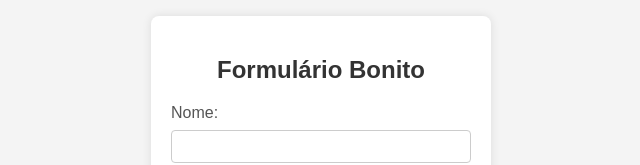
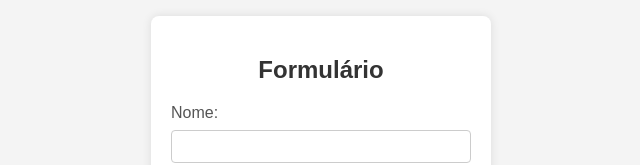
Before and after one commit to raphaelcastelar/projeto_Agendamento, a plain HTML site: page index.html in a window 1280 px wide. Shown: the part 192-357 px from the top of the page, without its empty margins (319-959 px from the left). Drawn offline with Linux system fonts and the light colour scheme.

Commit message:
Update index.html

```diff
--- a/index.html
+++ b/index.html
@@ -58,7 +58,7 @@
 <body>
 
     <form action="#" method="post">
-        <h2>Formulário Bonito</h2>
+        <h2>Formulário</h2>
 
         <label for="nome">Nome:</label>
         <input type="text" id="nome" name="nome" required>
```
